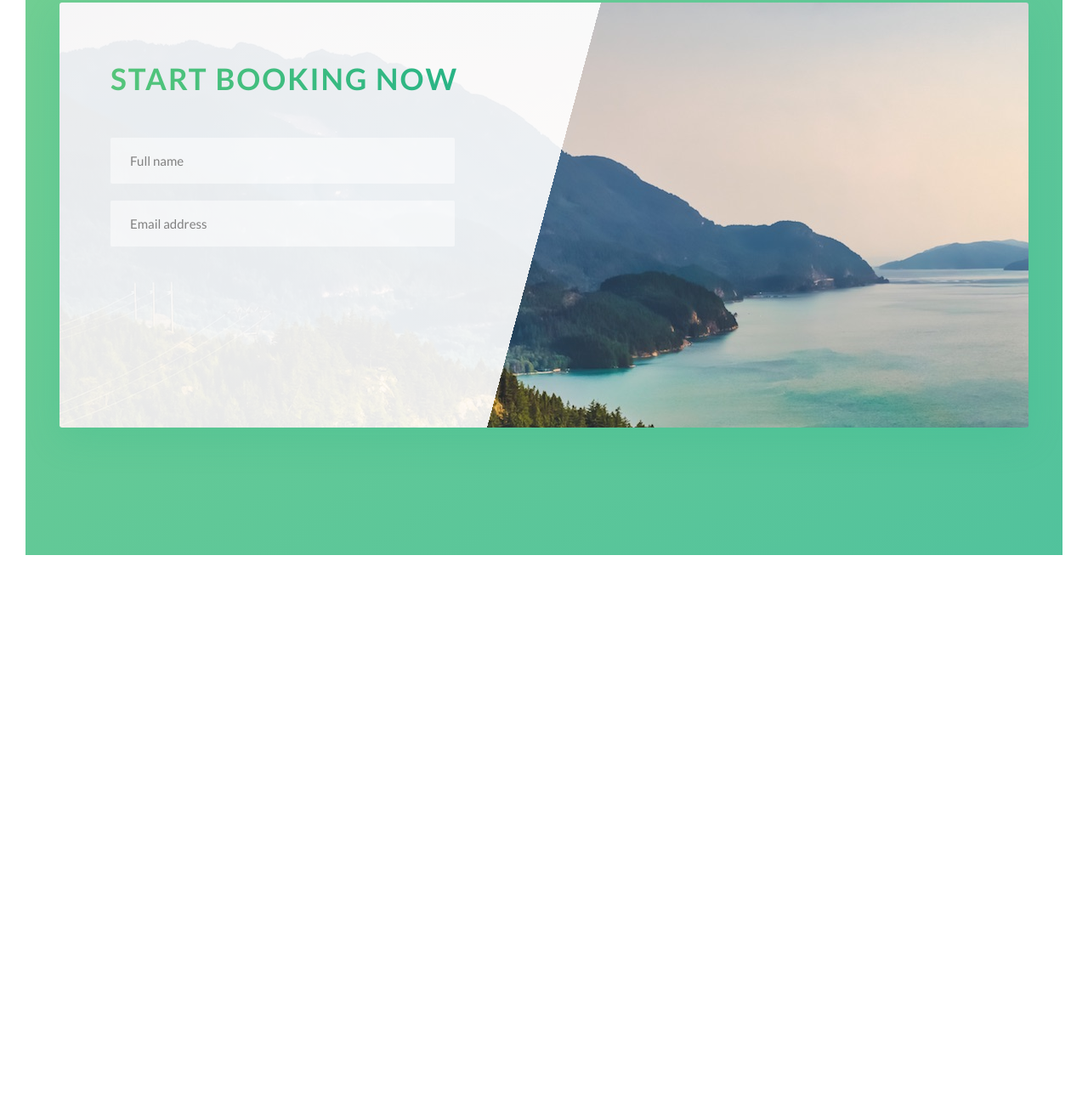
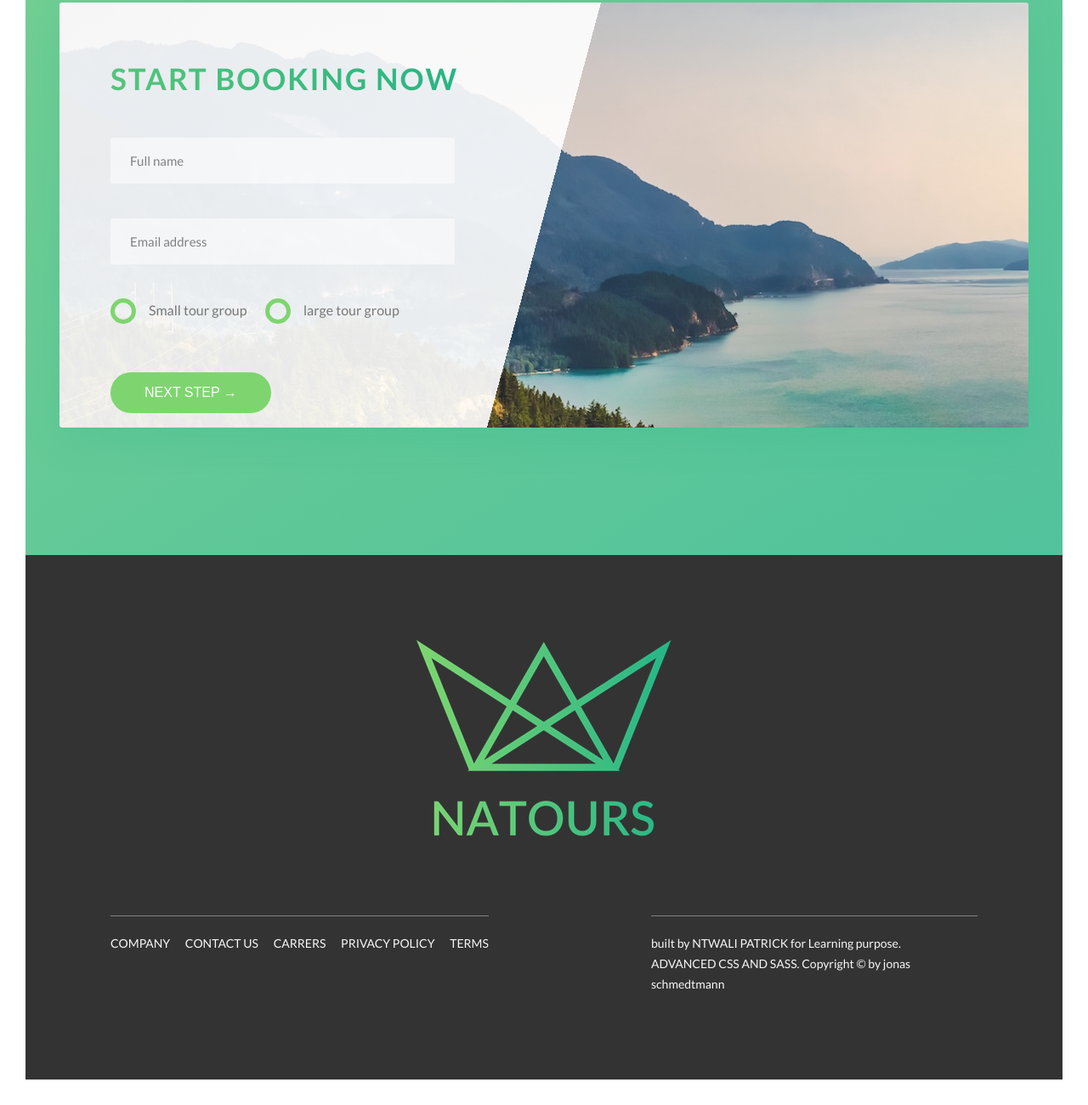
Before and after one commit to genesis-1/Natours, a website: page index.html in a window 1280 px wide. Shown: the part 4683-5983 px from the top of the page at 85% size. Before the commit the page ends 5366 px from the top, so only its background shows below. Drawn offline with Linux system fonts and the light colour scheme.

Commit message:
PNT: Completed the navigation feature.

```diff
--- a/index.html
+++ b/index.html
@@ -326,20 +326,65 @@
                 <div class="form__group">
 
                   <input type="text" class="form__input" placeholder="Full name" id="name" required>
-                  <label for="name" class="form__label"></label>
+                  <label for="name" class="form__label">Full name</label>
                 </div>
                 <div class="form__group">
 
                   <input type="email" class="form__input" placeholder="Email address" id="email" required>
-                  <label for="email" class="form__label"></label>
+                  <label for="email" class="form__label">Email Address</label>
                 </div>
 
+                <div class="form__group u-margin-bottom-medium">
+                  <div class="form__radio-group">
+                    <input type="radio" class="form__radio-input" id="small" name="size">
+                    <label for="small" class="form__radio-label">
+                      <span class="form__radio-button"></span>
+                      Small tour group
+                    </label>
+                  </div>
+                  <div class="form__radio-group">
+                    <input type="radio" class="form__radio-input" id="large" name="size">
+                    <label for="large" class="form__radio-label">
+                      <span class="form__radio-button"></span>
+                      large tour group
+                    </label>
+                  </div>
+                </div>
+                <div class="form__group">
+                  <button class="btn btn--green">
+                    Next Step &rarr;
+                  </button>
+                </div>
               </form>
             </div>
           </div>
         </div>
       </section>
     </main>
+
+    <footer class="footer">
+      <div class="footer__logo-box">
+        <img src="img/logo-green-2x.png" alt="full logo" class="footer__logo">
+      </div>
+      <div class="row">
+        <div class="col-1-of-2">
+          <div class="footer__navigation">
+            <ul class="footer__list">
+              <li class="footer__item"><a href="#" class="footer__link">Company</a></li>
+              <li class="footer__item"><a href="#" class="footer__link">Contact us</a></li>
+              <li class="footer__item"><a href="#" class="footer__link">Carrers</a></li>
+              <li class="footer__item"><a href="#" class="footer__link">Privacy policy</a></li>
+              <li class="footer__item"><a href="#" class="footer__link">Terms</a></li>
+            </ul>
+          </div>
+        </div>
+        <div class="col-1-of-2">
+          <p class="footer__copyright">
+            built by <a href="#" class="footer__link">ntwali patrick</a> for Learning purpose. <a href="" class="footer__link">Advanced CSS and Sass</a>. Copyright &copy; by jonas schmedtmann
+          </p>
+        </div>
+      </div>
+    </footer>
 
     <!-- <section class="grid-test">
             <div class="row">
--- a/sass/abstracts/_variables.scss
+++ b/sass/abstracts/_variables.scss
@@ -9,6 +9,7 @@ $color-white: #fff;
 $color-black: #000;
 $color-grey-light-1:#f7f7f7;
 $color-grey-light-2:rgb(129, 129, 129);
+$color-grey-dark-3:#333;
 
 $color-secondary-light:#ffb900;
 $color-secondary-dark:#ff7730;
--- a/sass/base/_utilities.scss
+++ b/sass/base/_utilities.scss
@@ -1,21 +1,21 @@
 .u-center-text{
-    text-align: center;
+    text-align: center !important;
 }
 
 .u-margin-bottom-big {
-    margin-bottom: 8rem;
+    margin-bottom: 8rem !important;
 }
 
 .u-margin-bottom-medium {
-    margin-bottom: 4rem;
+    margin-bottom: 4rem !important;
 }
 
 .u-margin-bottom-small {
-    margin-bottom: 1rem;
+    margin-bottom: 1rem !important;
 }
 
 .u-margin-top-big {
-    margin-top: 8rem;
+    margin-top: 8rem !important;
 }
 
 .u-margin-top-huge {
--- a/sass/components/_button.scss
+++ b/sass/components/_button.scss
@@ -1,4 +1,5 @@
 .btn{
+  &,
     &:link,
 &:visited {
   text-transform: uppercase;
@@ -9,6 +10,11 @@
   transition: all 0.2s;
   position: relative;
   font-size: $default-font-size;
+
+  //change for the button element
+  border: none;
+  cursor: pointer;
+
 }
 
 &:hover {
@@ -20,7 +26,9 @@
   }
 }
 
-&:active {
+&:active,
+&:focus {
+  outline: none;
   transform: translateY(-1px);
   box-shadow: 0 0.5rem 1rem rgba($color-black, 0.2);
 }
--- a/sass/components/_form.scss
+++ b/sass/components/_form.scss
@@ -15,6 +15,7 @@
         border: 3px solid transparent;
         width: 90%;
         display: block;
+        transition: all .3s;
 
 
     &::-webkit-input-placeholder {
@@ -53,4 +54,53 @@
         visibility: hidden;
         transform: translateY(-4rem);
     }
+
+    &__radio-group {
+        width: 40%;
+        display: inline-block;
+    }
+
+    &__radio-input {
+        display: none;
+    }
+
+    &__radio-label {
+        font-size: $default-font-size;
+        cursor: pointer;
+        position: relative;
+        padding-left: 4.5rem;
+    }
+
+    &__radio-button {
+        height:3rem ;
+        width: 3rem;
+        border: 5px solid $color-primary;
+        border-radius: 50%;
+        display: inline-block;
+        position: absolute;
+        left: 0;
+        top:-.4rem;
+
+        &::after {
+            content: "";
+            display: block;
+            height: 1.3rem;
+            width: 1.3rem;
+            border-radius: 50%;
+            position: absolute;
+            top:50%;
+            left: 50%;
+            transform: translate(-50%,-50%);
+            background-color: $color-primary;
+            opacity: 0;
+            transition: opacity .2s;
+        }
+    }
+
+    &__radio-input:checked ~ &__radio-label &__radio-button::after {
+        opacity: 1;
+
+    }
+
+
 }
--- /dev/null
+++ b/sass/layout/_footer.scss
@@ -0,0 +1,63 @@
+.footer {
+    background-color: $color-grey-dark-3;
+    padding: 10rem;
+    font-size: 1.4rem;
+    color: $color-grey-light-1;
+
+    &__logo-box {
+        text-align: center;
+        margin-bottom: 8rem;
+    }
+
+    &__logo {
+        width: 15rem;
+        width: auto;
+    }
+
+    &__navigation {
+        border-top: 1px solid $color-grey-light-2;
+        padding-top: 2rem;
+        display: inline-block;
+    }
+
+    &__list {
+        list-style: none;
+    }
+
+    &__item {
+        display: inline-block;
+        &:not(:last-child) {
+            margin-right: 1.5rem;
+        }
+    }
+
+    &__link {
+
+        &:link,
+        &:visited {
+            color: $color-grey-light-1;
+            background-color: $color-grey-dark-3;
+            text-decoration: none;
+            text-transform: uppercase;
+            display: inline-block;
+            transition: all .2s;
+        }
+
+        &:hover,
+        &:active {
+            color: $color-primary;
+            box-shadow: 0 1rem 2rem rgba($color-black,.4);
+            transform: rotate(5deg) scale(1.3);
+        }
+
+    }
+
+    &__copyright {
+        border-top: 1px solid $color-grey-light-2;
+        padding-top: 2rem;
+        width: 80%;
+        float: right;
+
+    }
+
+}
--- a/sass/main.scss
+++ b/sass/main.scss
@@ -18,9 +18,10 @@
 
 
 
-
+@import "layout/footer";
 @import "layout/grid";
 @import "layout/header";
+
 
 @import "pages/home";
 
```
Also changed, not shown: css/style.css.
